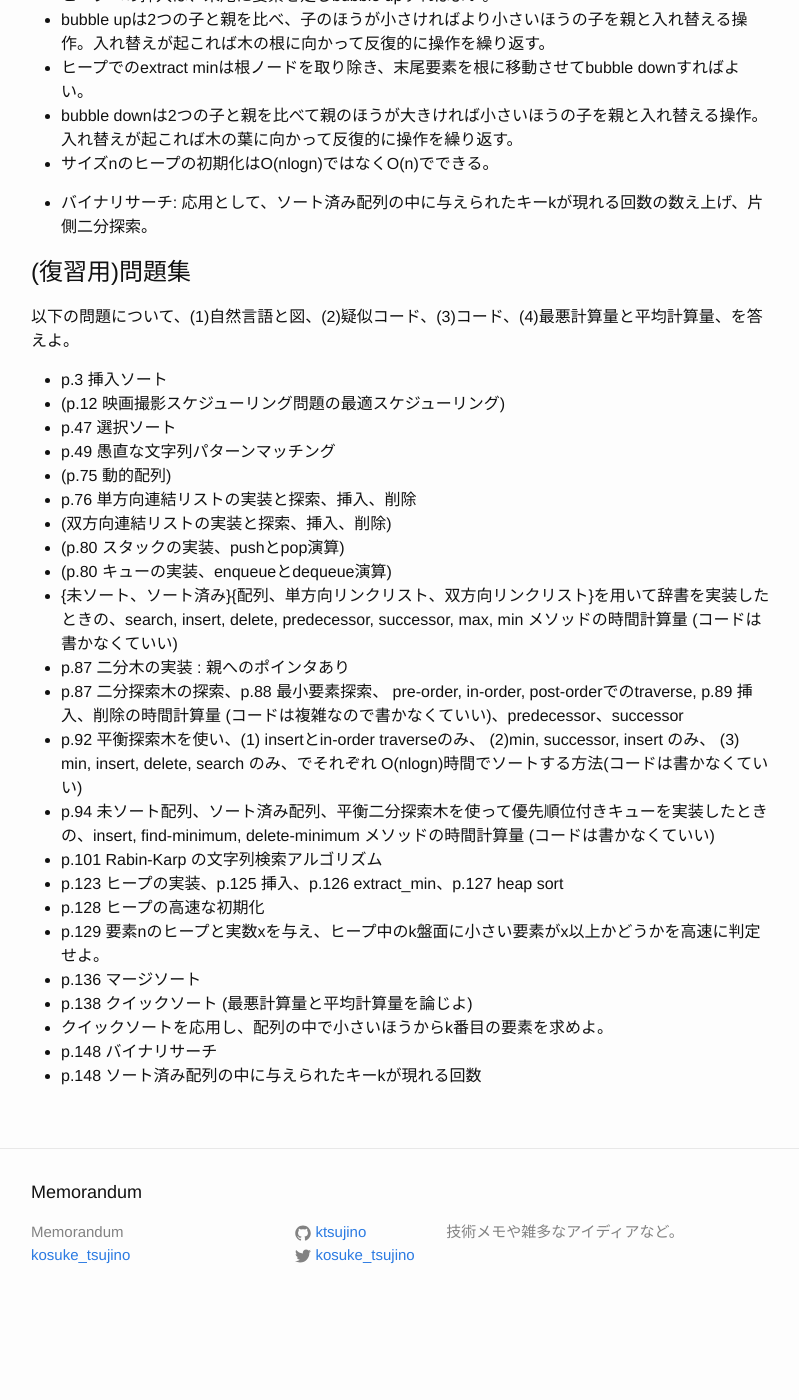
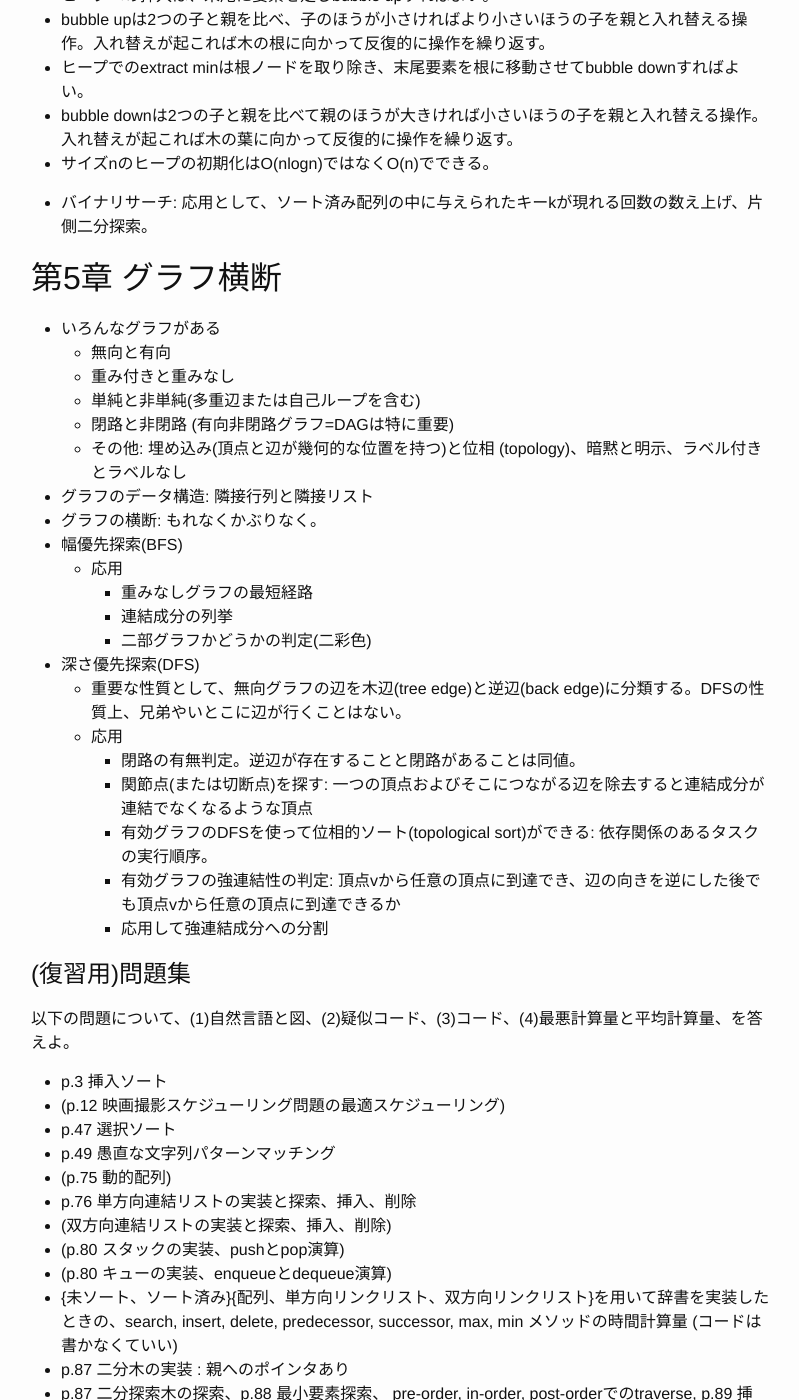
Before and after one commit to ktsujino/ktsujino.github.io, a Jekyll site: the page built from _posts/2015-11-09-algorithm-design-manual.markdown, in a window 1280 px wide and 1400 px high, scrolled down 3619 px. Shown: the whole window, without its empty margins (239-1038 px from the left). Built offline with Jekyll 4.4.1, drawn with Linux system fonts in a browser that asks for light colours; before the commit the page ends 4945 px from its top, so only the background shows below that; some of the changed text lies outside the part shown.

Commit message:
done section 5 of algorithm design manual.

```diff
--- a/_posts/2015-11-09-algorithm-design-manual.markdown
+++ b/_posts/2015-11-09-algorithm-design-manual.markdown
@@ -139,6 +139,28 @@ min          |      O(n+m) |      O(n+m)
 
 - バイナリサーチ: 応用として、ソート済み配列の中に与えられたキーkが現れる回数の数え上げ、片側二分探索。
 
+## 第5章 グラフ横断
+- いろんなグラフがある
+  - 無向と有向
+  - 重み付きと重みなし
+  - 単純と非単純(多重辺または自己ループを含む)
+  - 閉路と非閉路 (有向非閉路グラフ=DAGは特に重要)
+  - その他: 埋め込み(頂点と辺が幾何的な位置を持つ)と位相 (topology)、暗黙と明示、ラベル付きとラベルなし
+- グラフのデータ構造: 隣接行列と隣接リスト
+- グラフの横断: もれなくかぶりなく。
+- 幅優先探索(BFS)
+  - 応用
+    - 重みなしグラフの最短経路
+    - 連結成分の列挙
+    - 二部グラフかどうかの判定(二彩色)
+- 深さ優先探索(DFS)
+  - 重要な性質として、無向グラフの辺を木辺(tree edge)と逆辺(back edge)に分類する。DFSの性質上、兄弟やいとこに辺が行くことはない。
+  - 応用
+    - 閉路の有無判定。逆辺が存在することと閉路があることは同値。
+    - 関節点(または切断点)を探す: 一つの頂点およびそこにつながる辺を除去すると連結成分が連結でなくなるような頂点
+    - 有効グラフのDFSを使って位相的ソート(topological sort)ができる: 依存関係のあるタスクの実行順序。
+    - 有効グラフの強連結性の判定: 頂点vから任意の頂点に到達でき、辺の向きを逆にした後でも頂点vから任意の頂点に到達できるか
+    - 応用して強連結成分への分割
 
 # (復習用)問題集
 
@@ -167,3 +189,6 @@ min          |      O(n+m) |      O(n+m)
 - クイックソートを応用し、配列の中で小さいほうからk番目の要素を求めよ。
 - p.148 バイナリサーチ
 - p.148 ソート済み配列の中に与えられたキーkが現れる回数
+- p.169 隣接リストを使ったグラフのデータ構造の定義、p.170 各行が"i j"の形式(辺iから辺jへの有向辺を意味する)からなる入力の読み込み
+- p.180 幅優先探索
+- p.188 深さ優先探索
```
